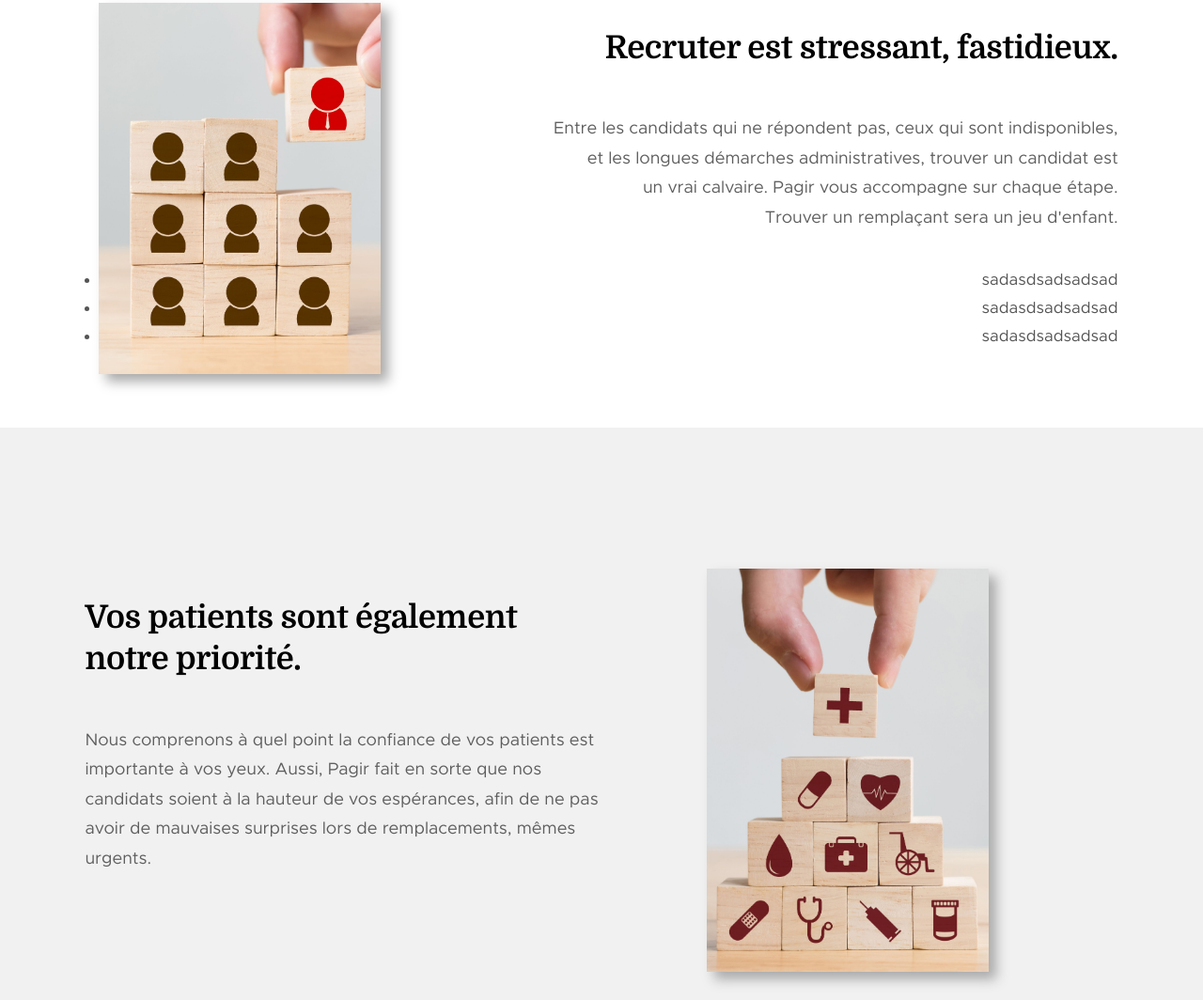
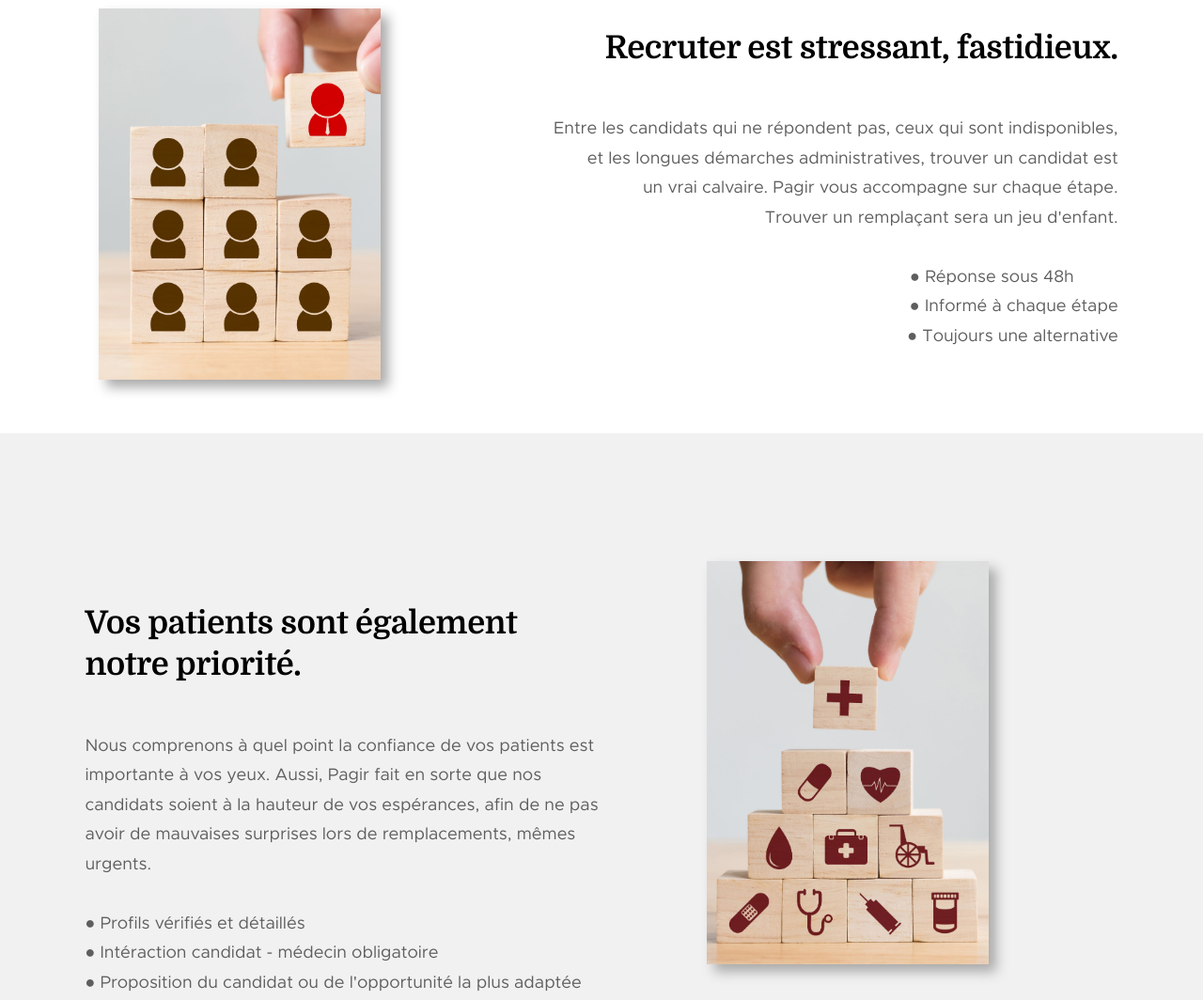
Before and after one commit to pagir/pagir.github.io, a plain HTML site: page index.html in a window 1280 px wide. Shown: the part 2613-3677 px from the top of the page at 94% size. Drawn offline with Linux system fonts and the light colour scheme; files whose address does not match are found by name.

Commit message:
bullet point

```diff
--- a/index.html
+++ b/index.html
@@ -343,12 +343,11 @@
                 et les longues démarches administratives, trouver un candidat est<br />
                 un vrai calvaire.
                 Pagir vous accompagne sur chaque étape. <br />
-                Trouver un remplaçant sera un jeu d'enfant.
+                Trouver un remplaçant sera un jeu d'enfant.<br /><br />
+                ● Réponse sous 48h&nbsp;&nbsp;&nbsp;&nbsp;&nbsp;&nbsp;&nbsp;&nbsp;&nbsp;<br />
+                ● Informé à chaque étape<br />&nbsp;
+                ● Toujours une alternative<br />
                 </p>
-                <ul class="lead" style="text-align:right">
-                  <li>sadasdsadsadsad</li>
-                  <li>sadasdsadsadsad</li>
-                  <li>sadasdsadsadsad</li>
                 </ul>
                 <div class="img-etudiant" style="left:-35%; margin-top:-40rem;">
                   <img src="images/recrutement.jpeg" alt="" style="box-shadow: 8px 8px 12px #aaa">
@@ -381,10 +380,14 @@
                 Nous comprenons à quel point la confiance de vos patients
                 est importante à vos yeux. Aussi, Pagir fait en sorte que nos candidats
                 soient à la hauteur de vos espérances, afin de ne pas avoir
-                de mauvaises surprises lors de remplacements, mêmes urgents.
+                de mauvaises surprises lors de remplacements, mêmes urgents. <br />
+                <br />
+                ● Profils vérifiés et détaillés<br />
+                ● Intéraction candidat - médecin obligatoire<br />
+                ● Proposition du candidat ou de l'opportunité la plus adaptée
                 </p>
             </div>
-            <div class="img-etudiant" style="top:-36rem; right:-23%;">
+            <div class="img-etudiant" style="top:-50rem; right:-23%;">
               <img src="images/patients.jpeg" alt="" style="box-shadow: 8px 8px 12px #aaa">
             </div>
         </div> <!-- end about-desc -->
@@ -582,7 +585,7 @@
         <div class="row section-header" data-aos="fade-up">
             <div class="col-full">
                 <!-- <h3 class="subhead subhead--light"> Contact Us</h3> -->
-                <h1 class="display-1 display-1--light">Vous êtes intéréssés ? N'hésitez pas à nous contacter !</h1>
+                <h1 class="display-1 display-1--light">Vous êtes intéréssé ? N'hésitez pas à nous contacter !</h1>
             </div>
         </div> <!-- end section-header -->
 
```
